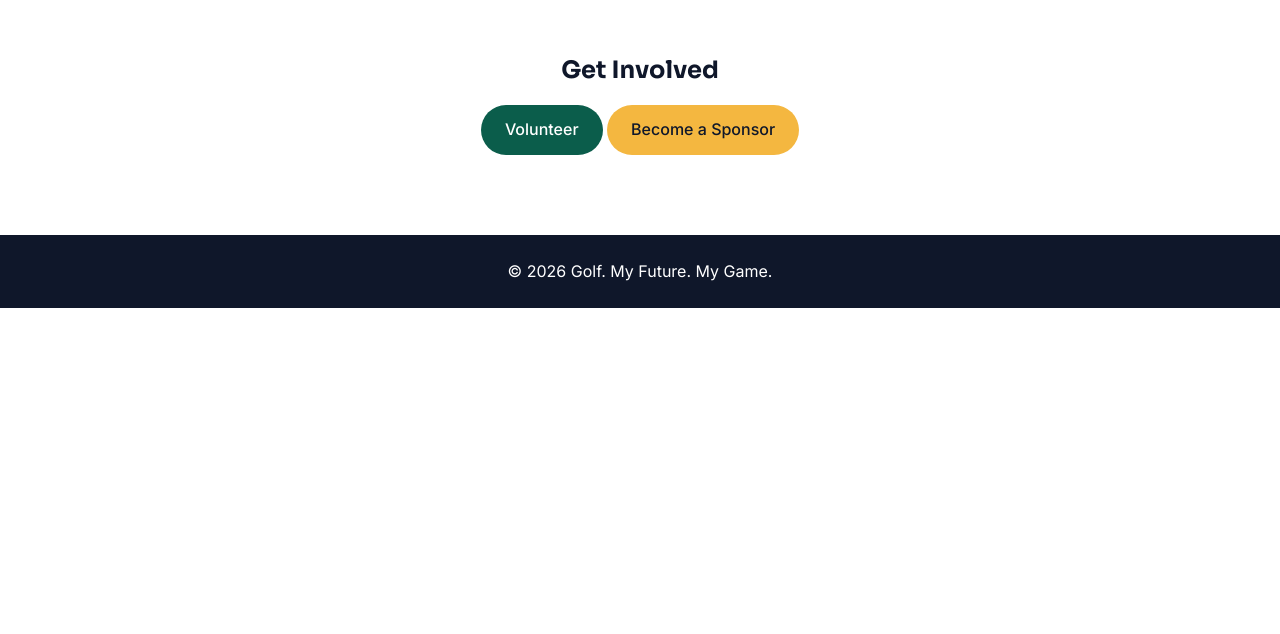
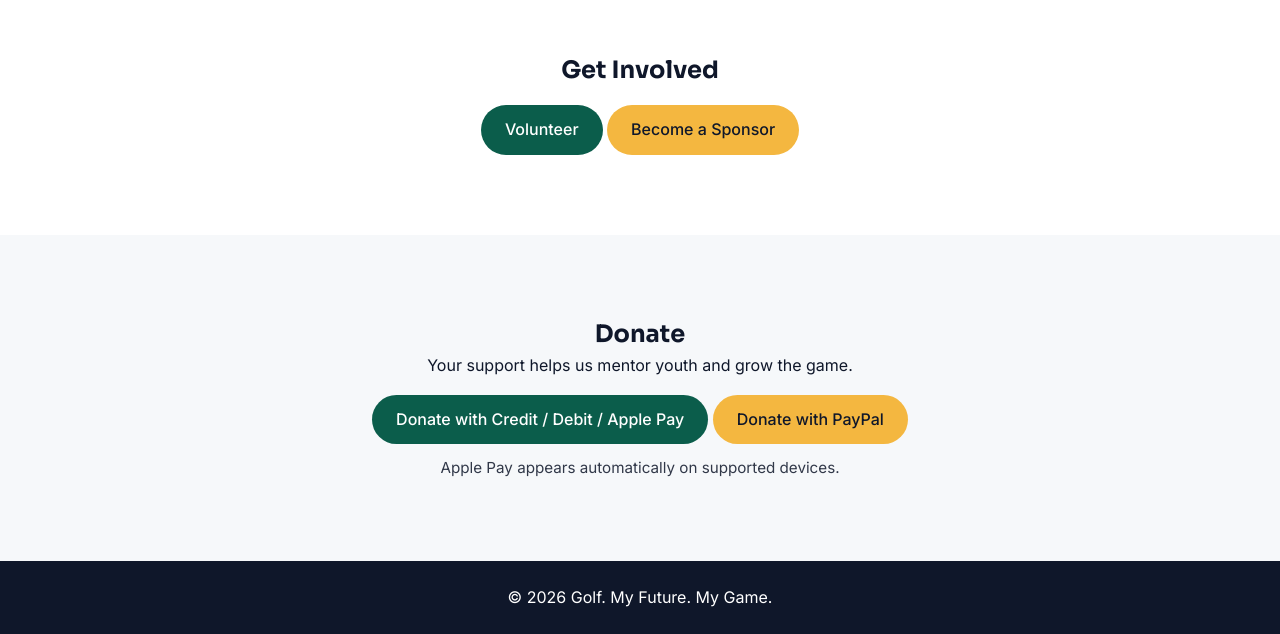
Before and after one commit to ebenezerabraha12-dev/ebenezerabraha12-dev.github.io, a plain HTML site: page index.html in a window 1280 px wide. Shown: the part 1280-1914 px from the top of the page. Before the commit the page ends 1588 px from the top, so only its background shows below. Drawn offline with Linux system fonts and the light colour scheme.

Commit message:
Update index.html

```diff
--- a/index.html
+++ b/index.html
@@ -18,7 +18,7 @@
   <nav class="nav">
     <div class="container nav-inner">
       <h1 class="logo">Golf. My Future. My Game.</h1>
-      <a href="#" class="btn btn-primary">Donate</a>
+      <a href="#donate" class="btn btn-primary">Donate</a>
     </div>
   </nav>
 
@@ -80,6 +80,37 @@
       </div>
     </div>
   </section>
+<!-- DONATE -->
+<section id="donate" class="section light">
+  <div class="container center">
+    <h2>Donate</h2>
+    <p>Your support helps us mentor youth and grow the game.</p>
+
+    <div class="btn-group">
+      <a
+        href="https://buy.stripe.com/test_28E4gzaJqbPY1Sy5gDdby00"
+        class="btn btn-primary"
+        target="_blank"
+        rel="noopener"
+      >
+        Donate with Credit / Debit / Apple Pay
+      </a>
+
+      <a
+        href="PASTE_YOUR_PAYPAL_DONATE_LINK_HERE"
+        class="btn btn-secondary"
+        target="_blank"
+        rel="noopener"
+      >
+        Donate with PayPal
+      </a>
+    </div>
+
+    <p style="margin-top:12px; font-size:0.95em; opacity:0.85;">
+      Apple Pay appears automatically on supported devices.
+    </p>
+  </div>
+</section>
 
   <!-- FOOTER -->
   <footer class="footer">
```
